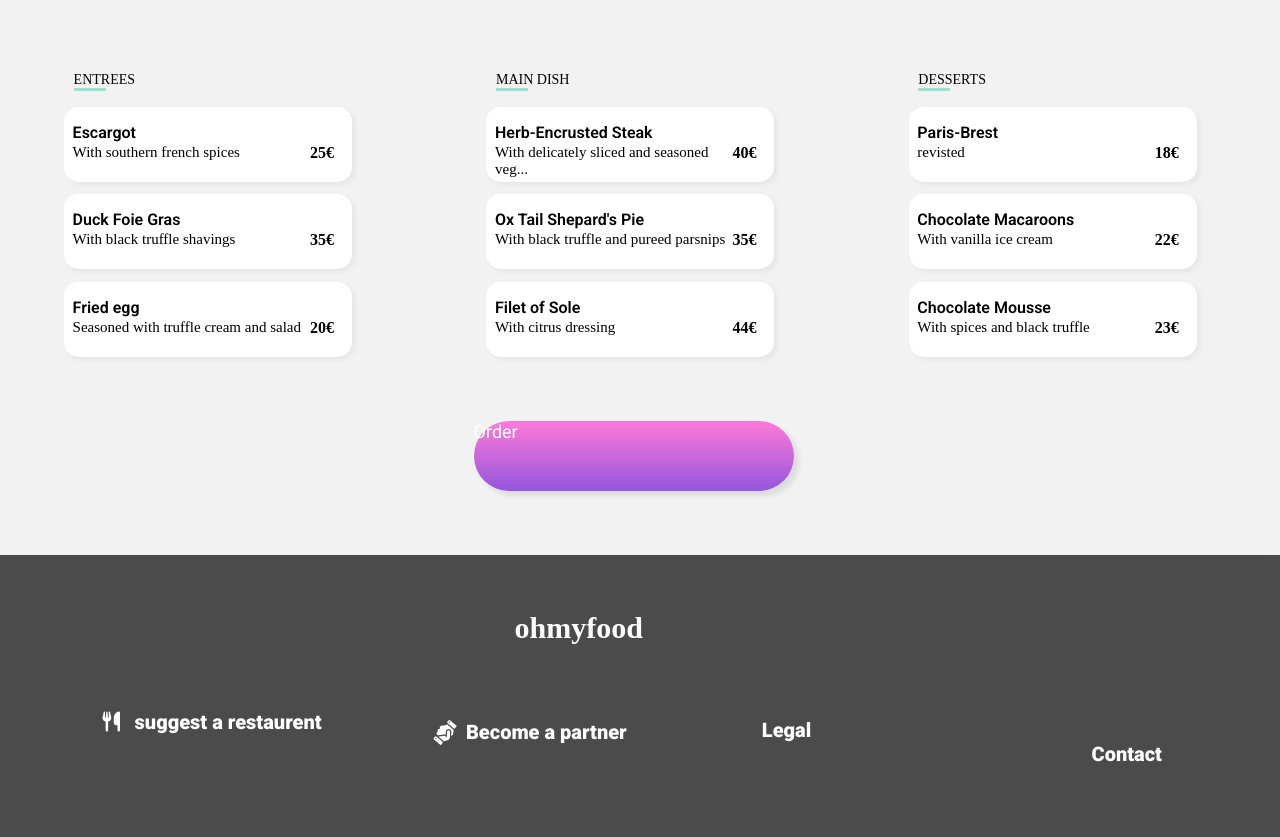
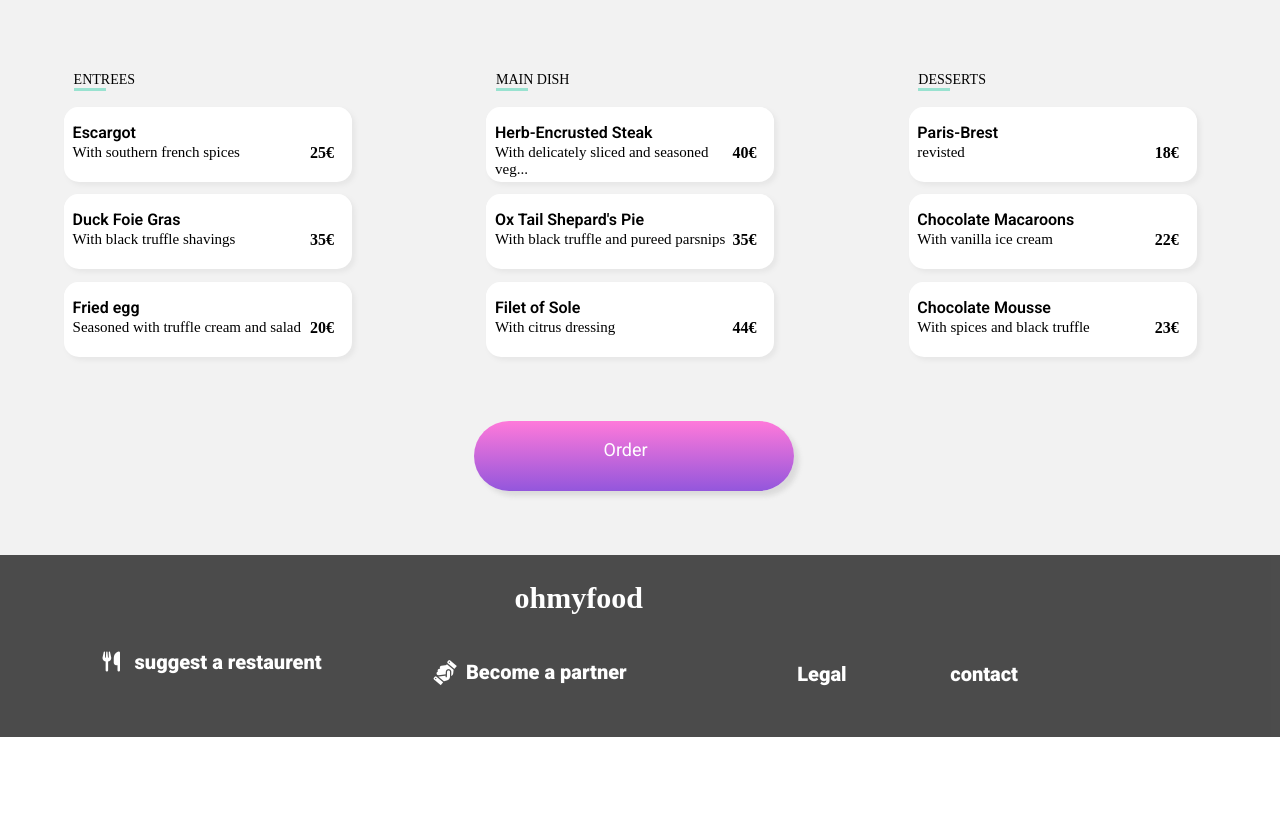
Before and after one commit to padmaja-kaviti/secondproject, a plain HTML site: page fullpalette.html in a window 1280 px wide. Shown: the part 498-1335 px from the top of the page. After the commit the page ends 1235 px from the top, so only its background shows below. Drawn offline with Linux system fonts and the light colour scheme; files that its build step writes are made by us from their sources; a web font is replaced by a local one.

Commit message:
order button modified8/3/23

```diff
--- a/fullpalette.html
+++ b/fullpalette.html
@@ -78,7 +78,7 @@
               </div>
               <div class="maindup">
                   <p class="starline1">Fried egg</p>
-                  <div class="secondlinedup"><div class="starline2">Seasoned with trffle cream...</div><div class="starline3">20€</div>
+                  <div class="secondlinedup"><div class="starline2">Seasoned with trffle...</div><div class="starline3">20€</div>
                   </div>
               </div>
           </div>
@@ -201,22 +201,20 @@
       </div>
 
 
-         <a href="#" class="btn2" >Order</a>
+      <a href="#" class="btn2"><p class="para3">Order</p></a>
          </div>
      <!--Footer section-->
-     <a href="#">
-        <footer>
-         <div class="last">
+     <footer>
+        <div class="last">
 
-             <div class="hed"><p class="one">ohmyfood</p></div>
-             <div class="fl1"><span><i class="fa fa-cutlery" aria-hidden="true"></i></span><span class="text">suggest a restaurent</span></div>
-            <div class="fl2"> <span><i class="fa fa-handshake"></i></span><span class="text1">Become a partner</span></div>
-            <div class="fl2"><p class="text2">Legal</p></div>
-           <div class="fl3"> <p class="text2">Contact</p></div>
+            <div class="hed">ohmyfood</div>
+            <div class="fl1"><a href="#"><span><i class="fa fa-cutlery" aria-hidden="true"></i></span><span class="text">suggest a restaurent</span></a></div>
+           <div class="fl2"> <a href="#"><span><i class="fa fa-handshake"></i></span><span class="text1">Become a partner</span></div>
+           <div class="fl3"><a href="#" class="text2">Legal</a></div>
+          <div class="fl4"><a href="mailto:john@Ohmyfood.com" class="text2">contact</a></div>
 
-         </div>
-        </footer>
-         </a>
+        </div>
+       </footer>
 
 </body>
 </html>
```
